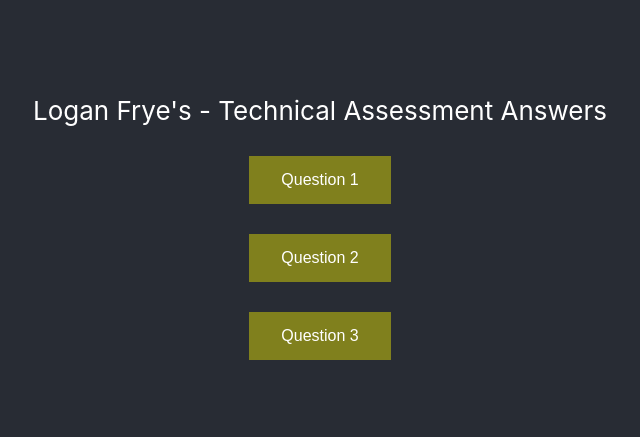
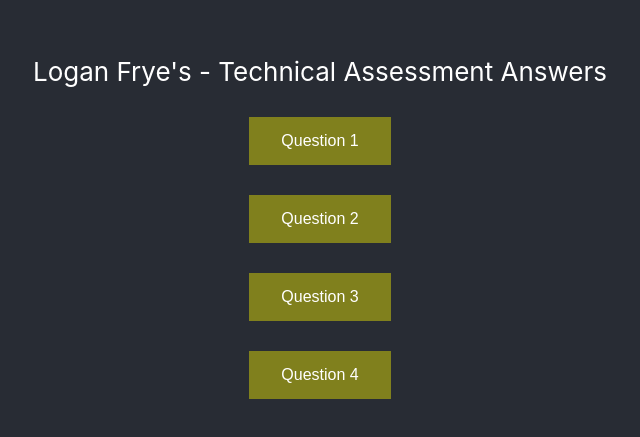
Before and after one commit to Loganfrye714/Loganfrye714-circle-assessment, a React (Create React App) app: page / in a window 1280 px wide. Shown: the part 173-610 px from the top of the page, without its empty margins (320-960 px from the left). Built offline with nearby package versions, Linux system fonts and the light colour scheme.

Commit message:
question build out work

```diff
--- a/package.json
+++ b/package.json
@@ -8,7 +8,9 @@
     "@testing-library/user-event": "^12.8.3",
     "react": "^17.0.2",
     "react-dom": "^17.0.2",
+    "react-router-dom": "^6.0.2",
     "react-scripts": "4.0.3",
+    "router": "^1.3.5",
     "web-vitals": "^1.1.2"
   },
   "scripts": {
--- a/src/App.js
+++ b/src/App.js
@@ -1,14 +1,15 @@
 import "./App.css";
+import { BrowserRouter, Routes, Route, Link } from "react-router-dom";
+import Homescreen from "./Screens/homescreen";
 
 function App() {
   return (
     <div className="App">
-      <header className="App-header">
-        <div> Logan Frye's - Technical Assessment Answers</div>
-        <button className="homepage__button">Question 1</button>
-        <button className="homepage__button">Question 2</button>
-        <button className="homepage__button">Question 3</button>
-      </header>
+      <BrowserRouter>
+        <Routes>
+          <Route path="/" element={<Homescreen />} />
+        </Routes>
+      </BrowserRouter>
     </div>
   );
 }
--- /dev/null
+++ b/src/Screens/homescreen.js
@@ -0,0 +1,17 @@
+import React from "react";
+
+function homescreen() {
+  return (
+    <div className="App">
+      <header className="App-header">
+        <div> Logan Frye's - Technical Assessment Answers</div>
+        <button className="homepage__button">Question 1</button>
+        <button className="homepage__button">Question 2</button>
+        <button className="homepage__button">Question 3</button>
+        <button className="homepage__button">Question 4</button>
+      </header>
+    </div>
+  );
+}
+
+export default homescreen;
```
Also changed, not shown: src/Screens/questionFour.js (added, +7 -0 lines), src/Screens/questionOne.js (added, +7 -0 lines), src/Screens/questionThree.js (added, +7 -0 lines), src/Screens/questonTwo.js (added, +7 -0 lines), 1 other file (tests, documents, lock files or other folders).
